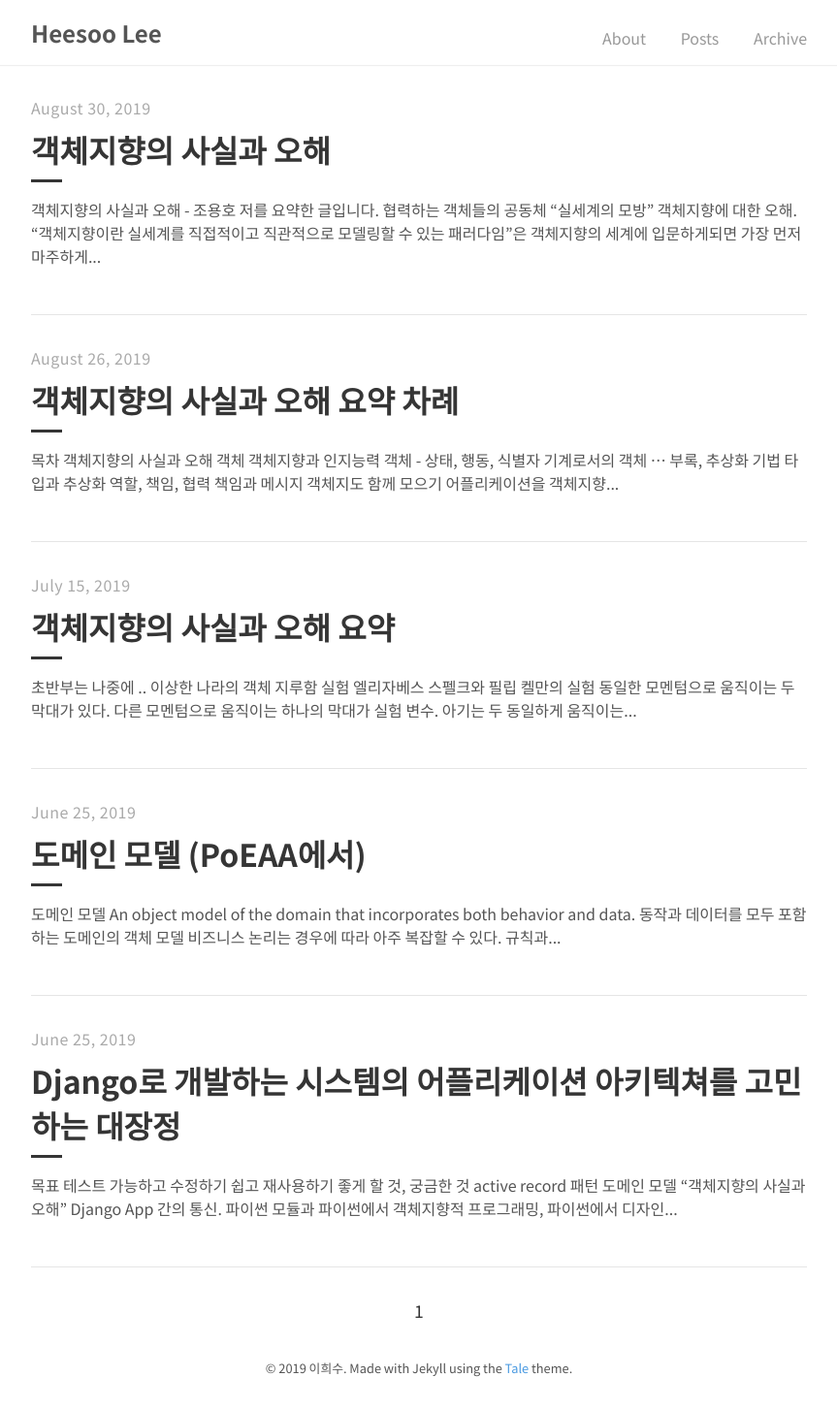
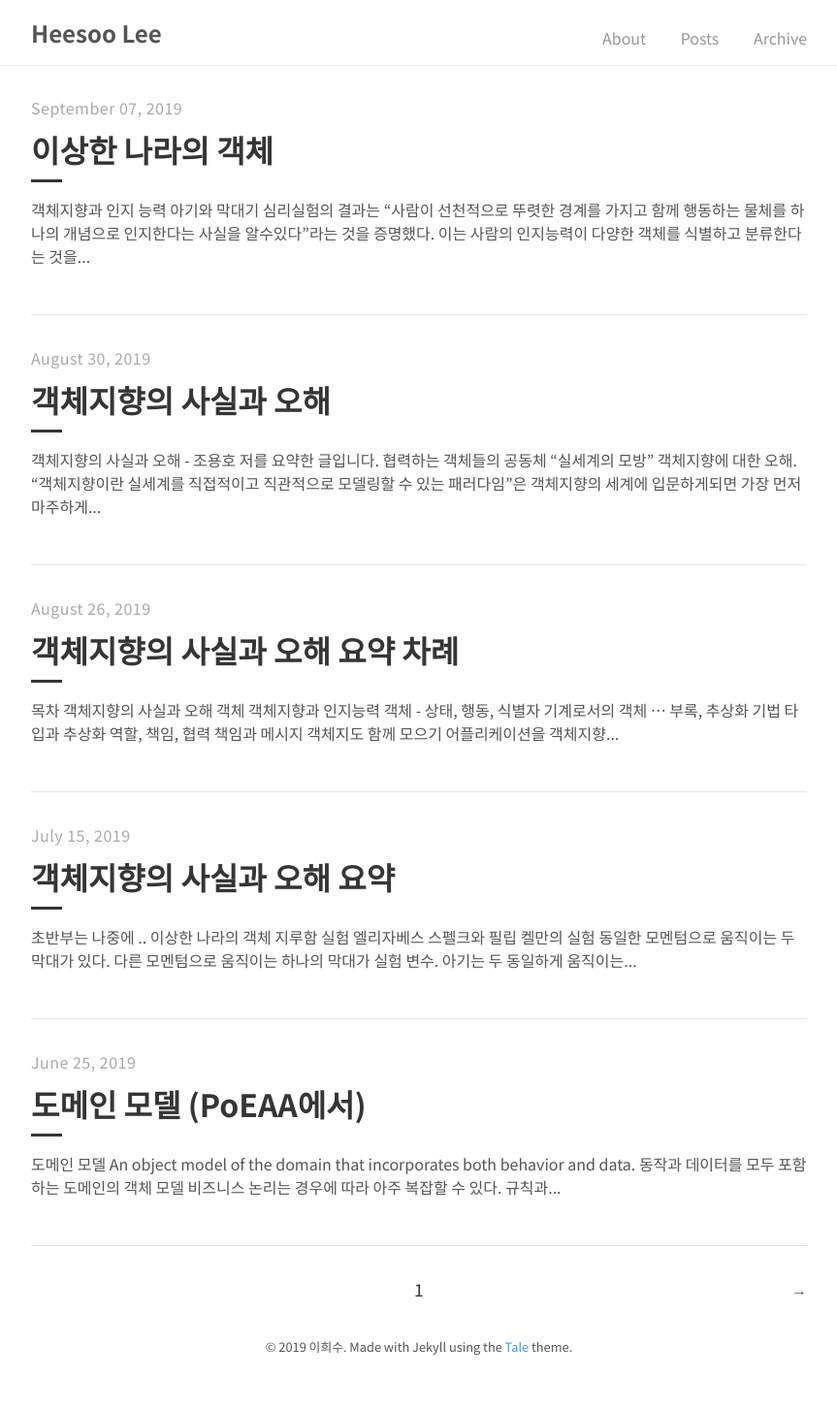
Before and after one commit to hs-glenn-lee/hs-glenn-lee.github.io, a Jekyll site: the page built from index.html, in a window 1280 px wide. Shown: the whole page at 97% size, without its empty margins (208-1071 px from the left). Built offline with Jekyll 4.4.1, drawn with Linux system fonts in a browser that asks for light colours; the list of posts is cut into pages by our own code; after the commit the page ends 1431 px from its top, so only the background shows below that; part of the change alters nothing that is shown.

Commit message:
oop-odd-object

````diff
--- a/_posts/2019-08-30-oop-mis-fact.md
+++ b/_posts/2019-08-30-oop-mis-fact.md
@@ -122,7 +122,7 @@ author: "이희수"
 
 * 객체는 상태+행동.
 
-    그런데 객체가 자율적이기 위해서 상태와 행동은 객체 내부와 외부가 분리되 있어야 한다.
+    그런데 반드시 객체가 자율적이기 위해서 상태와 행동은 객체 내부와 외부가 분리되 있어야 한다.
 
 
 * 메시지 - 객체의 유일한 의사소통 수단 / 메서드 - 메시지를 처리하는 방법
@@ -130,5 +130,3 @@ author: "이희수"
     메시지와 메서드의 분리 -> 객체들 간의 자율성 증진 (Java에서 메서드의 뜻과 좀 달라 보인다.) (public = 메시지)
 
     객체지향 언어에서 객체는 런타임에 메서드를 선택할 수 있다. (객체 내부의 상태에 따라 수행방법(how)이 선택될 수 있다는 뜻인 것 같다. DI 같은 것을 말하는 건 아닌 것 같고)
-
----
--- /dev/null
+++ b/_posts/2019-09-07-oop-odd-object.md
@@ -0,0 +1,144 @@
+---
+layout: post
+title:  "이상한 나라의 객체"
+author: "이희수"
+---
+
+
+# 객체지향과 인지 능력
+
+아기와 막대기 심리실험의 결과는 "사람이 선천적으로 뚜렷한 경계를 가지고 함께 행동하는 물체를 하나의 개념으로 인지한다는 사실을 알수있다"라는 것을 증명했다. 이는 사람의 인지능력이 다양한 객체를 식별하고 분류한다는 것을 의미한다. 사람은 세상을 객체의 집합으로 바라본다.
+
+실험 결과 뿐만 아니라, 개발자의 커뮤니케이션에서도 인지의 특징을 살펴 볼 수 있다. 당연하고 자연스럽게 "서버가 다운됐다." "유저가 탈퇴 상태다." "장바구니 기능을 개발해야 하고, 장바구니는 사용자가 구매를 원하는 상품을 임시적으로 담아 놓는다." 장바구니 기능을 구현하려면, 실세계의 장바구니와 비슷한 역할을 하는 온라인 쇼핑몰 시스템에 보이지 않는 물체를 구현하는 것이다. 이처럼 자연스럽게 코드가 아닌 추상화 된 개념으로 이야기를 많이 한다. (장바구니는 객체다.)
+
+세상을 더 작은 객체로 분해하는 것은 세상의 복잡성을 이해하기 위한 인간의 작은 몸부림이다. 사람은 주변을 객체로 분해하고 이해하려고 노력한다. 객체란 인간이 분명하게 인지하고 구별할 수 있는 물리적인 또는 개념적인 경계를 지닌 어떤 것이다.
+
+* 입/출금 예시 -> 식별성, 인지능력
+
+# 객체, 그리고 이상한 나라
+
+앞서 객체지향 프로그래밍은 실세계의 모방이 아닌 새로운 세계를 창조하는 것이라고 했다. 새로운 세계는 상식과 다르다. 작가가 이상한 나라의 엘리스로 예를 들어 설명하는 것은 이런 맥락의 은유로 보인다.
+
+"엘리스는 키가 작아지는 음료를 마시면 키가 120cm 작아지고, 케이크를 먹으면 키가 3m 커진다."
+
+"150cm 였던 엘리스는 음료를 먹으면 30cm가 된다. 이 상황에서 케이크를 먹으면 3m 30cm가 된다."
+
+이 이야기 에서
+
+* 앨리스는 상태(앨리스의 키)를 가지며 상태는 변경 가능하다.
+
+* 앨리스의 상태를 변경시키는 것은 앨리스의 행동이다. (자신의 상태는 자신의 행동이 변경한다.)
+
+    * 행동의 결과는 상태에 의존적이며 상태를 이용해 서술할 수 있다.
+
+    * 행동의 순서가 결과에 영향을 미친다. (150cm -> 150cm + 3m / 30cm -> 30cm + 3m)
+
+* 앨리스는 어떤 상태에 있더라도 유일하게 식별 가능하다. (키가 작던 크던 엘리스다.)
+
+# 객체, 그리고 소프트웨어 나라
+
+객체의 다양한 특성을 효가적으로 설명하기 위해서는 객체를 **상태, 행동, 식별자**를 지닌 실체로 보는 것이 효가적이다.[Booch 2007]
+```
+객체란 식별 가능한 개체 또는 사물이다. 객체는 자동차처럼 만질 수 있는 구체적인 사물일 수도 있고, 시간처럼 추상적인 개념일 수도 있다. 객체는 구별 가능한 식별자, 특징적인 행동, 변경 가능한 상태를 가진다. 소프트웨어 안에서 객체는 저장된 상태와 실행 가능한 코드를 구현된다.
+```
+
+# 상태
+
+## 왜 상태가 필요한가.
+
+모든 일들의 공통점은 어떤 행동의 결과는 과거에 어떤행동들이 일어났느냐에 의존한다는 것이다. "텔레비전 전원을 켜지 않는 한 채널을 변경할 수 없다." "앨리스가 작은 문을 통과하기 위해서는 문을 통과하기 전에 음료를 마셔서 키를 줄여야 한다.". 일반적으로 과거에 발생한 행동의 이력을 통해 현재 발생한 행동의 결과를 판단하는 방식은 복잡하고 번거로우며 이해하기 어렵다. 따라서 인간은 행동의 과정과 단순하게 기술하기 위해 상태라는 개념을 고안했다. 상태를 이용하면 과거에 얽매이지 않고 현재를 기반으로 객체의 행동 방식을 이해할 수 있다.
+
+## 상태와 프로퍼티
+
+세상에 존재하는 모든 것들이 객체는 아니다. 객체는 상태를 지녀야한다. 숫자, 문자열, 양, 속도, 시간, 날짜, 참/거짓과 같은 단순한 값들은 객체가 아니다. 단순한 값들은 그 자체로 독립적인 의미를 갖기보다는 다른 객체의 특성을 표현하는데 사용된다.
+
+객체의 상태를 표현할 때, 단순한 값이 아니라 객체를 사용해 다른 객체의 상태를 표현해야 할 떄가 있다. 앨리스가 음료를 들고있는 상태인지를 표현하고 싶다면 어떻게 해야할까? 앨리스의 상태 일부를 음료라는 객체를 이용해 표현하는 것이 방법이다. 앨리스 객체와 음료 객체는 연결되어 있다. ('들고있다'라는 연결사가 없는..)
+
+결론적으로 객체의 상태는 단순한 값과 객체의 조합으로 표현할 수 있다. 상태를 구성하는 모든 특징을 **프로퍼티 property**라고 한다. 프로퍼티의 값을 **프로퍼티 벨류 property value**라고 한다. 프로퍼티는 정적이고 프로퍼티 벨류는 동적이다. 프로퍼티 벨류는 시간에 따라 변경되기 때문이다. 프로퍼티 벨류에도 종류가 있다. 단순한 *값*은 **속성 attribute**이라고 한다. 프로퍼티 벨류인 객체를 분류하는 용어는 없지만, 객체와 객체사이의 의미있는 연결은 링크라고 한다.
+
+객체는 자율적이므로 연결되 있는 객체여도, 자신의 상태는 자신의 행동에 의해서만 변경되야한다.
+
+# 행동
+
+객체의 상태를 변경하는 것은 객체의 자발적인 행동 뿐이다. 객체의 행동은 객체의 상태를 변경하는 **부수효과 side effect**를 초래한다. 부수효과라는 용어는 행동이 상태를 변경하는 과정을 서술하기 적합하다. "앨리스가 케이크를 먹는다."는 행동은 앨리스의 키를 작게 변화 시키고, 케이크의 양을 줄인다.
+
+그런데 행동의 결과는 객체의 상태의 의존적이다. 그래서 행동은 다음 두 가지 관점에서 서술할 수 있다.
+
+* 상호작용이 현재의 상태에 어떻게 의존하는가
+* 상호작용이 어떻게 현재의 상태를 변경시키는가
+    * e.g. 엘리스의 키가 40센티미터 이하라면 문을 통과할 수 있다.
+    * e.g. 문을 통과한 후에 엘리스의 위치는 아름다운 정원으로 바뀌어야 한다.
+
+## 협력과 행동
+
+객체는 자신에게 주어진 책임을 완수하기 위해 다른 객체를 이용한다. 즉, 협력에 참여한다. 객체의 행동은 다른 객체가 행동하게 한다. 협력 안에서 객체의 행동은 이 두가지 관점의 부수효과를 명확하게 서술해야한다.
+
+* 객체 자신의 상태 변경
+* 행동 내에서 협력하는 다른 객체에 대한 메시지 전송
+
+행동이란
+
+```
+행동이란 외부의 요청 또는 수신된 메시지에 응답하기 위해 동작하고 반응하는 활동이다. 행동의 결과로 객체는 자신의 상태를 변경하거나 다른 객체에게 메시지를 전달할 수 있다. 객체는 행동을 통해 다른 객체와 협력에 참여하므로 행동은 외부에 가시적이어야 한다.
+```
+
+## 상태 캡슐화
+
+캡슐화는 객체의 상태를 캡슐 안에 감춰둔 채 외부로 노출하지 않는 것이다. 캡슐화는 객체의 자율성을 높이는 것이다.
+
+높은 객체의 자율성은 협력을 단순하고 유연하게 만든다. 자율적인 객체는 스스로 판단하고 스스로 결정하기 때문이다.
+
+# 식별자
+
+객체가 식별 가능하다는 것은 객체를 서로 구별할 수 있는 특정한 프로퍼티가 객체안에 존재하는 것. 이 프로퍼티를 식별자라고 한다. 모든 객체는 식별자를 가지며 식별자를 이용해 객체를 구별할 수 있다.
+
+값과 객체의 가장큰 다른 점은 값은 식별자가 없지만, 객체는 식별자가 있다는 것이다.
+
+값(value)는 불변 상태를 갖는다. 10은 언제나 10이다.
+
+객체는 시간에 따라 변경되는 상태를 포함한다. 가변 상태(mutable state)를 갖는다. 타입이 같은 두 객체의 상태가 완전히 똑같더라도 두 객체는 독립적인 별개의 객체로 다뤄야 한다. 복제인간과 인간이 이름, 키 등의 상태가 같아도 별개의 인격체인 것처럼, 객체는 식별자를 기반으로 구분된다. 상태가 다르더라도 식별자가 같다면 두 객체는 같은 객체로 판단할 수 있다. 식별자를 기반으로 객체가 같은지를 판단할 수 있는 성질을 동일성(identical)이라고 한다.
+
+**참조 객체(reference object)**, 또는 **엔티티(entity)**는 식별자를 지닌 전통적인 의미의 객체를 가리키는 용어다. **값 객체(value object)**는 식별자를 가지지 않는 값을 가리키는 용어다.
+
+### overall
+
+* 객체는 상태를 가지며 상태는 변경 가능하다.
+* 객체의 상태를 변경시키는 것은 객체의 행동이다.
+    * 행동의 결과는 상태에 의존적이며 상태를 이용해 서술할 수 있다.
+    * 행동의 순서가 행동 실행 결과에 영향을 미친다.
+* 객체는 어떤 상태에 있더라도 유일하게 식별 가능하다.
+
+# 기계로서의 객체
+
+**개인 적으로 이 그림이 전체적인 객체의 협력을 이해하고 그려네는데 가장 유용했다**
+
+![기계로서의 객체]({{site.url}}/assets/post_images/object-as-machine.png )
+
+기계는 현재 상태를 갖는다. 볼륨: 10 상태에서, 볼륨 업 버튼을 누르면 볼륨: 12로 변경되고 소리가 커진다. 연결된 기계는 협력하는 객체다. 기계 앞쪽의 전원 종료 버튼은, 사실 뒤에 숨겨진 작은 기계에게 전원 종료 메시지를 전송해, 전원을 담당하는 작은 기계가 이를 수행한다.
+
+
+# 행동이 상태를 결정한다.
+
+객체를 상태를 중심으로 바라보고 객체를 만들기 시작하면
+1. 캡슐화가 저해된다.
+
+    상태를 먼저 구상하니, 어떤 함수가 private/public인지, 또는 private/public에 맞게 구현하지 못할 확률이 높다.
+
+2. 객체를 협력하지 못하게 고립시킨다.
+
+    협력 이라는 문맥에서 멀리 벗어난 채 설계하기 때문이다.
+
+3. 객체의 재사용성이 저하된다.
+
+    객체의 재사용성은 다양한 협력에 참여할 수 있는 능력에서 나온다. 2.의 이유로 재사용성이 저하된다.
+
+그래서! **행동이 상태를 결정한다.**
+객체지향 설계는 **어플리케이션에 필요한 협력을 생각하고 협력에 참여하는데 필요한 행동을 생각한 후 수행할 객체를 선택하는 방식으로 수행 된다.**
+책임-주도 설계(RDD)는 어떤 책임이 필요한가를 결정하는 과정이 설계를 주도해야 한다는 설계 방법론이다.
+
+
+p.69
+
+TODO
+현실세계와 객체지향 세계 사이의 관계를 좀 더 정확하게 설명할 수 있는 단어는 은유(metaphor)다.[Noble 2002]
+표현적 차이(representational gap) 의미적 차이(semantic gap) [Larman 2003]
````
Also changed, not shown: assets/post_images/object-as-machine.png (added).
